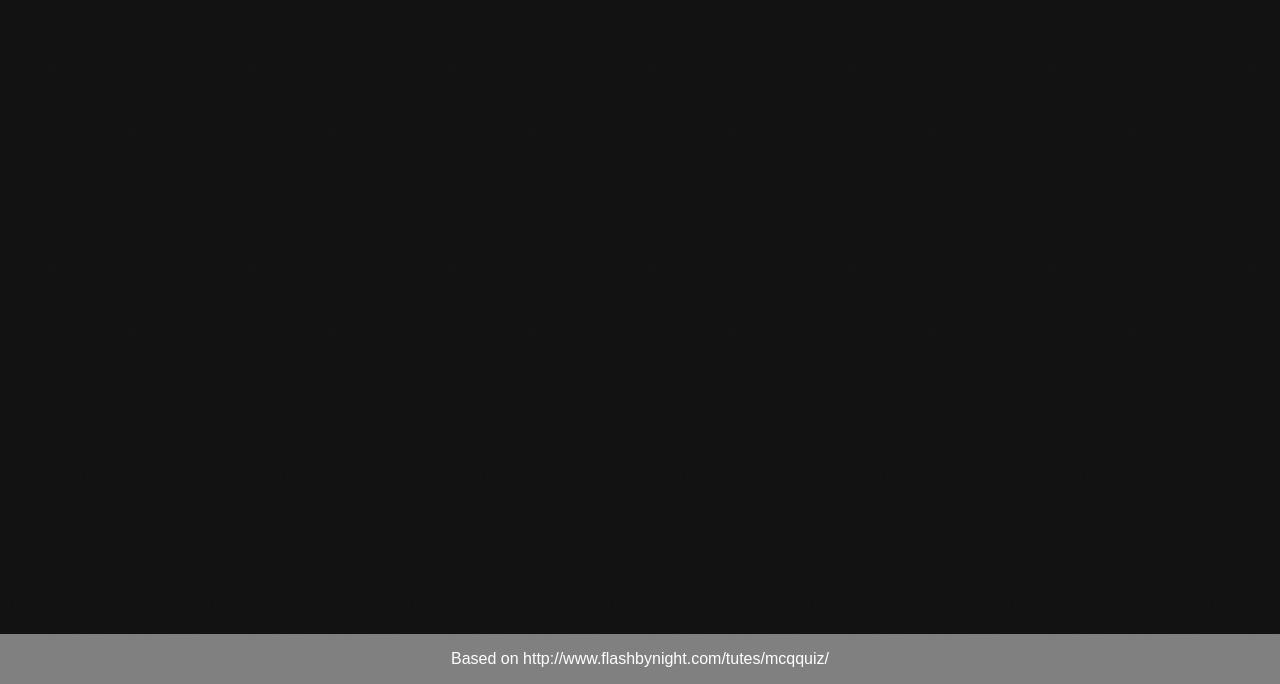
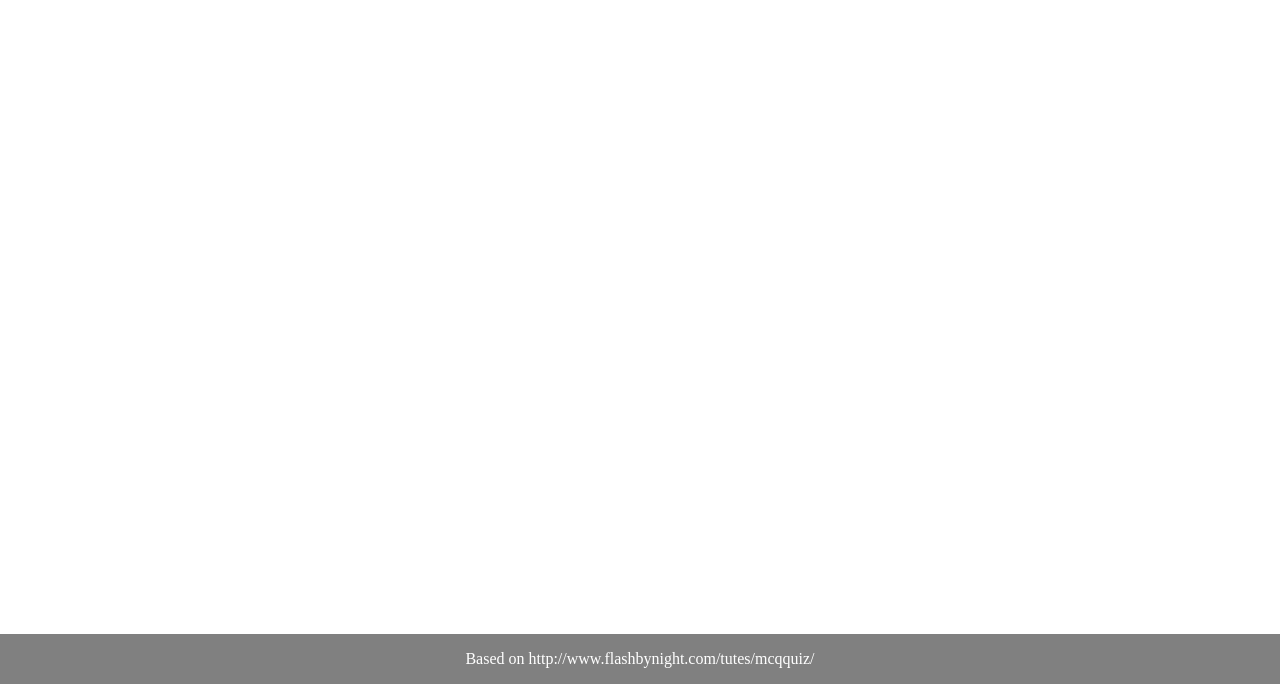
Before and after one commit to canams/quiz, a plain HTML site: page index.html in a window 1280 px wide. Shown: the part 116-800 px from the top of the page. Drawn offline with Linux system fonts and the light colour scheme; no server answers.

Commit message:
removed default styling

```diff
--- a/main.css
+++ b/main.css
@@ -1,9 +1,7 @@
 html, body {
 	margin: 0;
 	padding: 0;
-  background-image:url(greybg.png);
-	  font-family: Arial, Helvetica, sans-serif;
-	    }
+}
 
 #navContent{
 margin:auto;
```
